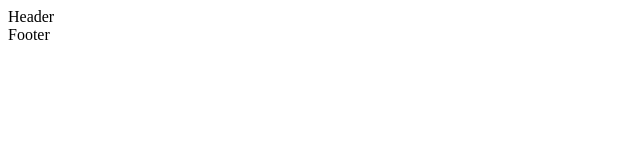
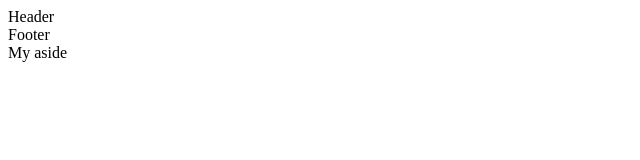
Before and after one commit to divifier/team-work, a plain HTML site: page index.html in a window 1280 px wide. Shown: the full height of the page, 0-640 px from the left. Drawn offline with Linux system fonts and the light colour scheme.

Commit message:
add sidebar

```diff
--- a/index.html
+++ b/index.html
@@ -8,5 +8,8 @@
 <body>
     <header>Header</header>
     <footer>Footer</footer>
+    <aside>
+        My aside
+    </aside>
 </body>
 </html>
```
